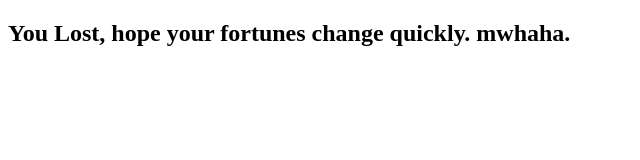
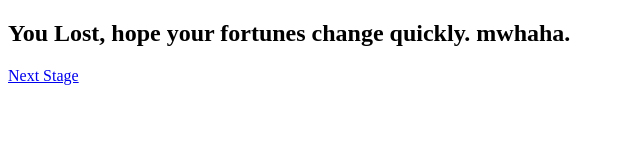
Before and after one commit to mmumen/Higher-or-Lower-Game, a plain HTML site: page loseload.html in a window 1280 px wide. Shown: the full height of the page, 0-640 px from the left. Drawn offline with Linux system fonts and the light colour scheme.

Commit message:
Add link to the first level of game

```diff
--- a/loseload.html
+++ b/loseload.html
@@ -11,6 +11,7 @@
     <img src="loading.gif" alt="Loading..." />
 </div>-->
 <h2 id="title">You Lost, hope your fortunes change quickly. mwhaha.</h2>
+<a href="four.html" id="link">Next Stage</a>
     <script src="load.js"></script>
   </body>
 </html>
```
